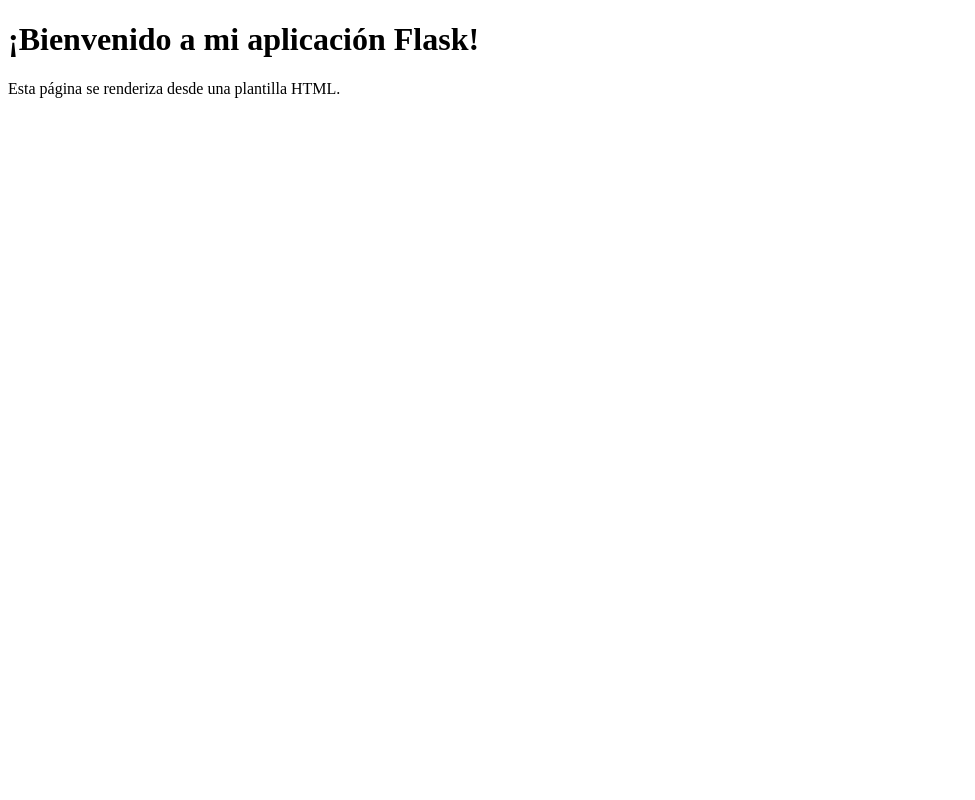
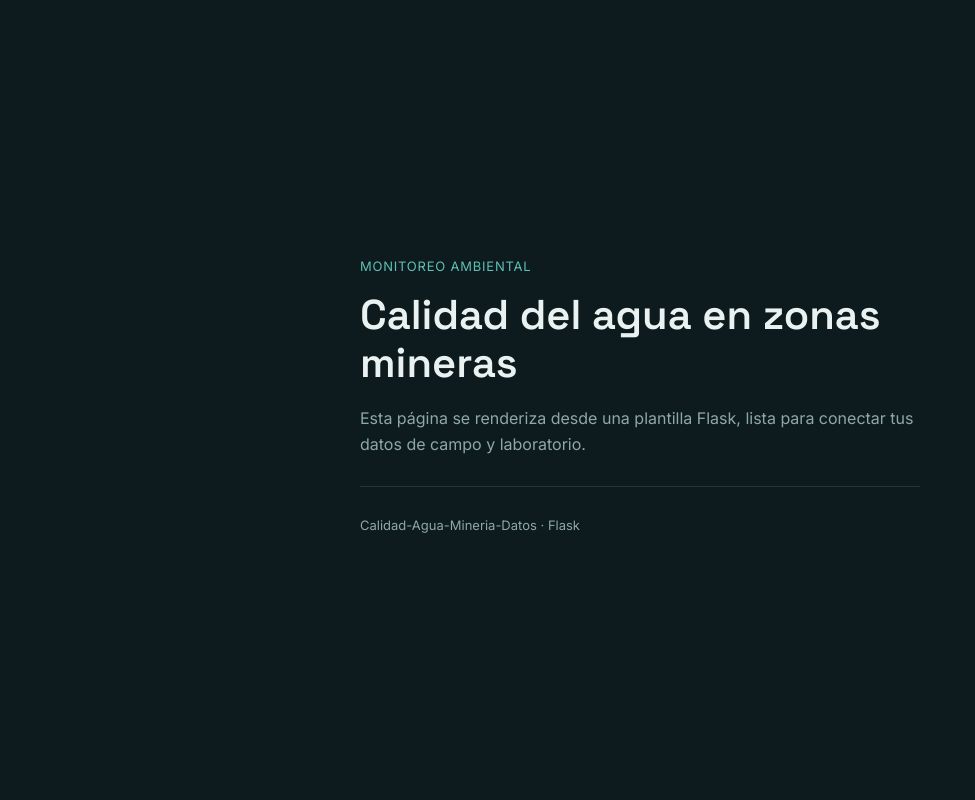
Before and after one commit to Sebas121230/Calidad-Agua-Mineria-Datos, a Flask app: page / in a window 1280 px wide. Shown: the whole page, without its empty margins (0-975 px from the left). Run offline with Flask 3, Linux system fonts and the light colour scheme.

Commit message:
Diseño inicial de la página de inicio

```diff
--- a/templates/index.html
+++ b/templates/index.html
@@ -1,11 +1,85 @@
 <!DOCTYPE html>
 <html lang="es">
 <head>
-    <meta charset="UTF-8">
-    <title>Mi App en Flask</title>
+<meta charset="UTF-8">
+<meta name="viewport" content="width=device-width, initial-scale=1.0">
+<title>Calidad de Agua · Minería</title>
+<link rel="preconnect" href="https://fonts.googleapis.com">
+<link rel="preconnect" href="https://fonts.gstatic.com" crossorigin>
+<link href="https://fonts.googleapis.com/css2?family=Space+Grotesk:wght@500;600&family=Inter:wght@400;500&display=swap" rel="stylesheet">
+<style>
+  :root{
+    --bg: #0D1B1E;
+    --line: rgba(143, 168, 166, 0.18);
+    --accent: #5FBFB3;
+    --text-primary: #EAF2F1;
+    --text-muted: #8FA8A6;
+  }
+
+  *{ box-sizing: border-box; margin:0; padding:0; }
+
+  body{
+    background: var(--bg);
+    color: var(--text-primary);
+    font-family: 'Inter', sans-serif;
+    min-height: 100vh;
+    display:flex;
+    align-items:center;
+    justify-content:center;
+    padding: 40px 24px;
+  }
+
+  .card{
+    max-width: 560px;
+    width: 100%;
+  }
+
+  .eyebrow{
+    font-size: 13px;
+    letter-spacing: 0.06em;
+    text-transform: uppercase;
+    color: var(--accent);
+    margin-bottom: 14px;
+  }
+
+  h1{
+    font-family:'Space Grotesk', sans-serif;
+    font-weight: 600;
+    font-size: clamp(1.9rem, 4vw, 2.6rem);
+    line-height: 1.15;
+    margin-bottom: 18px;
+  }
+
+  p{
+    color: var(--text-muted);
+    font-size: 16px;
+    line-height: 1.65;
+    margin-bottom: 8px;
+  }
+
+  .divider{
+    height: 1px;
+    background: var(--line);
+    margin: 28px 0;
+  }
+
+  .footer{
+    font-size: 13px;
+    color: var(--text-muted);
+  }
+</style>
 </head>
 <body>
-    <h1>¡Bienvenido a mi aplicación Flask!</h1>
-    <p>Esta página se renderiza desde una plantilla HTML.</p>
+
+  <div class="card">
+    <p class="eyebrow">Monitoreo ambiental</p>
+    <h1>Calidad del agua en zonas mineras</h1>
+    <p>Esta página se renderiza desde una plantilla Flask, lista para conectar tus datos de campo y laboratorio.</p>
+
+    <div class="divider"></div>
+
+    <p class="footer">Calidad-Agua-Mineria-Datos · Flask</p>
+  </div>
+
 </body>
 </html>
```
